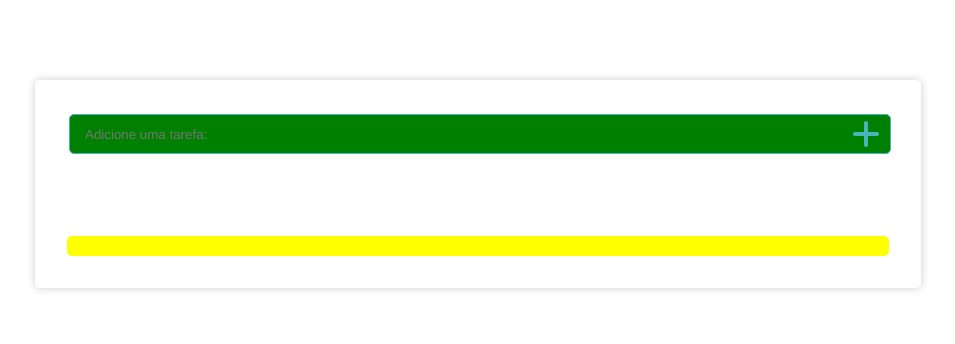
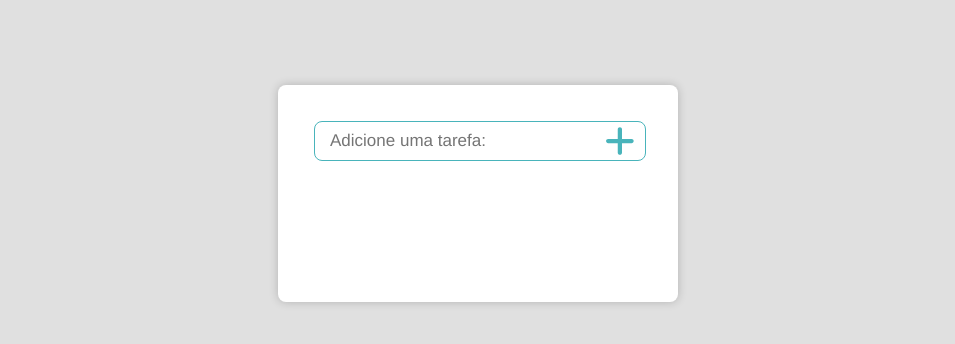
Before and after one commit to RaphaelBrasil/brothermotos-frontend, a React (Create React App) app: page /todo in a window 1280 px wide. Shown: the top 344 px of the page, without its empty margins (162-1117 px from the left). Built offline with nearby package versions, Linux system fonts and the light colour scheme.

Commit message:
Commit das 12h

```diff
--- a/src/components/Button/styles.tsx
+++ b/src/components/Button/styles.tsx
@@ -8,7 +8,6 @@ interface ButtonProps {
 export const StyledButton = styled.button<ButtonProps>`
 	outline: none;
 	border: none;
-	border-radius: 8px;
 	height: 40px;
 	width: 160px;
 	cursor: pointer;
--- a/src/components/Input/styles.tsx
+++ b/src/components/Input/styles.tsx
@@ -4,7 +4,6 @@ export const NormalInput = styled.input`
 	padding: 5px 5px;
 	height: 35px;
 	width: 330px;
-	border-radius: 8px;
 	background-color: #ffffff;
 	border: 1px solid #49b4bb;
 	color: #a8a8a8;
--- a/src/components/SignIn/index.tsx
+++ b/src/components/SignIn/index.tsx
@@ -59,7 +59,7 @@ const Signin = () => {
 			<S.FormContainer onSubmit={handleSubmit(onSubmit)}>
 				<Input
 					type="text"
-					placeholder="Nome"
+					placeholder="Nome:"
 					{...register("name", {
 						required: "Nome é obrigatório;!",
 						maxLength: {
@@ -70,7 +70,7 @@ const Signin = () => {
 				/>
 				<Input
 					type="text"
-					placeholder="Email"
+					placeholder="Email:"
 					{...register("email", {
 						required: "Email é obrigatório!",
 						pattern: {
@@ -81,7 +81,7 @@ const Signin = () => {
 				/>
 				<Input
 					type="password"
-					placeholder="Senha"
+					placeholder="Senha:"
 					{...register("password", {
 						required: "A senha é obrigatória!",
 						minLength: {
--- a/src/components/SignIn/styles.tsx
+++ b/src/components/SignIn/styles.tsx
@@ -2,7 +2,7 @@ import styled from "styled-components";
 
 const commonSpacing = "5px";
 const labelColor = "#a8a8a8";
-const errorColor = "red";
+const errorColor = "#592941";
 
 export const Container = styled.div`
 	display: flex;
@@ -14,7 +14,7 @@ export const Container = styled.div`
 
 export const FormContainer = styled.form`
 	gap: ${commonSpacing};
-	border-radius: 8px;
+	background: #ffffff;
 	display: flex;
 	flex-direction: column;
 	align-items: center;
@@ -32,9 +32,8 @@ export const FormContainer = styled.form`
 
 export const ButtonContainer = styled.div`
 	display: flex;
-	align-items: center;
-	justify-content: space-evenly;
-	width: 90%;
+	gap: 1rem;
+	width: 95%;
 	outline: none;
 `;
 
--- a/src/components/TodoItem/index.tsx
+++ b/src/components/TodoItem/index.tsx
@@ -1,6 +1,10 @@
 import React, { useState } from "react";
 import { FontAwesomeIcon } from "@fortawesome/react-fontawesome";
-import { faMinus, faGear } from "@fortawesome/free-solid-svg-icons";
+import {
+	faMinus,
+	faGear,
+	faFloppyDisk
+} from "@fortawesome/free-solid-svg-icons";
 import * as S from "./styles";
 
 interface Task {
@@ -13,7 +17,7 @@ interface Task {
 interface TodoItemProps {
 	task: Task;
 	deleteTask: (id: number) => void;
-	editTask: (id: number) => void;
+	editTask: (id: number, newText: string) => void;
 	toggleCompleted: (id: number) => void;
 }
 
@@ -24,6 +28,8 @@ const TodoItem: React.FC<TodoItemProps> = ({
 	toggleCompleted
 }) => {
 	const [clicked, setClicked] = useState(false);
+	const [editing, setEditing] = useState(false);
+	const [editedText, setEditedText] = useState(task.text);
 
 	function handleTextClick() {
 		console.log("Clicked");
@@ -31,12 +37,45 @@ const TodoItem: React.FC<TodoItemProps> = ({
 		toggleCompleted(task.id);
 	}
 
+	function handleEditClick() {
+		setEditing(true);
+	}
+
+	function handleSaveClick() {
+		setEditing(false);
+		editTask(task.id, editedText);
+	}
+
 	return (
 		<S.Container className="todo-item" clicked={clicked}>
+			{editing ? (
+				<S.NormalInput
+					type="text"
+					value={editedText}
+					onChange={(e) => setEditedText(e.target.value)}
+				/>
+			) : (
 				<S.Item clicked={clicked} onClick={handleTextClick}>
 					{task.text}
 				</S.Item>
+			)}
 			<S.IconWrapper>
+				<div style={{ fontSize: "1rem" }}>
+					<FontAwesomeIcon
+						onClick={editing ? handleSaveClick : handleEditClick}
+						icon={editing ? faFloppyDisk : faGear}
+						size="xl"
+						style={{
+							color: editing
+								? "#095256"
+								: clicked
+								? "#a8a8a8"
+								: "#F0C808",
+							cursor: "pointer"
+						}}
+					/>
+				</div>
+				<div style={{ fontSize: "1rem" }}>
 					<FontAwesomeIcon
 						onClick={() => deleteTask(task.id)}
 						icon={faMinus}
@@ -46,15 +85,7 @@ const TodoItem: React.FC<TodoItemProps> = ({
 							cursor: "pointer"
 						}}
 					/>
-				<FontAwesomeIcon
-					onClick={() => editTask(task.id)}
-					icon={faGear}
-					size="xl"
-					style={{
-						color: clicked ? "#a8a8a8" : "#49b4bb",
-						cursor: "pointer"
-					}}
-				/>
+				</div>
 			</S.IconWrapper>
 		</S.Container>
 	);
--- a/src/components/TodoItem/styles.tsx
+++ b/src/components/TodoItem/styles.tsx
@@ -7,15 +7,12 @@ interface Props {
 export const Container = styled.div<Props>`
 	display: flex;
 	align-items: center;
-	justify-content: space-between;
-	background: red;
+	gap: 1px;
 	width: 100%;
 	height: 40px;
 	outline: none;
-	border-radius: 5px;
 	padding: 10px;
 	margin: 2px;
-	border: ;
 	border: ${(props) =>
 		props.clicked ? "1px solid #a8a8a8" : "1px solid #49b4bb"};
 	&:hover {
@@ -27,24 +24,30 @@ export const Item = styled.p<Props>`
 	color: ${(props) => (props.clicked ? "#a8a8a8" : "#49b4bb")};
 	text-decoration: ${(props) => (props.clicked ? "line-through" : "none")};
 	cursor: pointer;
+	border: none;
 	padding: 0.75rem 1rem;
-	border-radius: 5px;
+	width: 100%;
 `;
-export const Item2 = styled.p<Props>`
+
+export const NormalInput = styled.input`
+	user-select: none;
+	color: #772f1a;
+	text-decoration: none;
+	cursor: edit;
+	padding: 0.75rem 1rem;
+	width: 100%;
+	background: none;
+	border: none;
+	&:focus {
+		outline: none;
+	}
+`;
+
+export const IconWrapper = styled.div`
+	background: none;
+	width: 5rem;
 	display: flex;
-	justify-content: space-between;
 	align-items: center;
-	background: #8758ff;
-	color: #fff;
-	padding: 0.75rem 1rem;
-	border-radius: 5px;
-	margin-bottom: 1rem;
+	justify-content: end;
+	gap: 5px;
 `;
-export const IconWrapper = styled.div`
-	background: pink;
-	display: flex;
-	flex-direction: row;
-	justify-content: space-around;
-	gap: 5px;
-	align-items: center;
-`;
--- a/src/components/TodoList/index.tsx
+++ b/src/components/TodoList/index.tsx
@@ -28,23 +28,28 @@ const TodoList: React.FC<TodoListProps> = () => {
 	}, [userEmail]);
 
 	function addTask(taskText: string) {
+		if (taskText.trim() !== "") {
 			const newTask: Task = {
 				id: Date.now(),
 				text: taskText,
 				completed: false,
 				user: userEmail
 			};
-		setTasks([...tasks, newTask]);
+			setTasks((prevTasks) => [...prevTasks, newTask]);
 			setText("");
+		}
 	}
 
 	function deleteTask(id: number) {
 		setTasks(tasks.filter((task) => task.id !== id));
 	}
 
-	function editTask(id: number) {
-		//todo:: realizar a função correta de edição
-		setTasks(tasks.filter((task) => task.id !== id));
+	function editTask(id: number, newText: string) {
+		setTasks(
+			tasks.map((task) =>
+				task.id === id ? { ...task, text: newText } : task
+			)
+		);
 	}
 
 	function toggleCompleted(id: number) {
--- a/src/components/TodoList/styles.tsx
+++ b/src/components/TodoList/styles.tsx
@@ -1,34 +1,23 @@
 import styled from "styled-components";
 
-export const Container2 = styled.div`
-	display: flex;
-	align-items: center;
-	flex-direction: column;
-	height: 100vh;
-	padding: 10px;
-`;
 export const Container = styled.div`
 	display: flex;
-	align-items: space-between;
 	flex-direction: column;
 	background: #ffffff;
-
 	margin-top: 5rem;
 	padding: 2rem;
-	border-radius: 5px;
+	max-width: 400px;
 	box-shadow: 0 0 10px rgba(0, 0, 0, 0.2);
 `;
 
 export const ContainerInput = styled(Container)`
 	display: flex;
-	background: green;
 	flex-direction: row;
 	align-items: center;
 	justify-content: space-between;
 	width: 100%;
 	height: 40px;
 	outline: none;
-	border-radius: 5px;
 	padding: 10px;
 	margin: 2px;
 	border: 1px solid #49b4bb;
@@ -46,8 +35,8 @@ export const ContainerInput = styled(Container)`
 export const ContainerItens = styled(Container)`
 	outline: none;
 	padding: 10px;
-	background: yellow;
 	box-shadow: none;
+	box-sizing: border-box;
 `;
 
 export const NormalInput = styled.input`
@@ -57,10 +46,5 @@ export const NormalInput = styled.input`
 	border: 1px #49b4bb;
 	width: 60vw;
 	padding: 5px 5px;
-
-	&:focus {
-		border: 1px #49b4bb;
-		border-color: #a8a8a8;
-		outline: none;
-	}
+	border: none;
 `;
--- a/src/globalStyles.tsx
+++ b/src/globalStyles.tsx
@@ -8,16 +8,17 @@ const GlobalStyle = createGlobalStyle`
 
   * {
   font-family: 'Roboto-Bold', 'Helvetica', sans-serif;
+  font-size: 17px;
   margin: 0;
   padding: 0;
   box-sizing: border-box;
+  border-radius: 8px
 }
 
 body {
-  background: #ffffff;
+  background: #e0e0e0;
   display: flex;
   justify-content: center;
-  align-items: center;
 }
 
 `;
```
Lines whose indentation alone changed are shown as unchanged.
